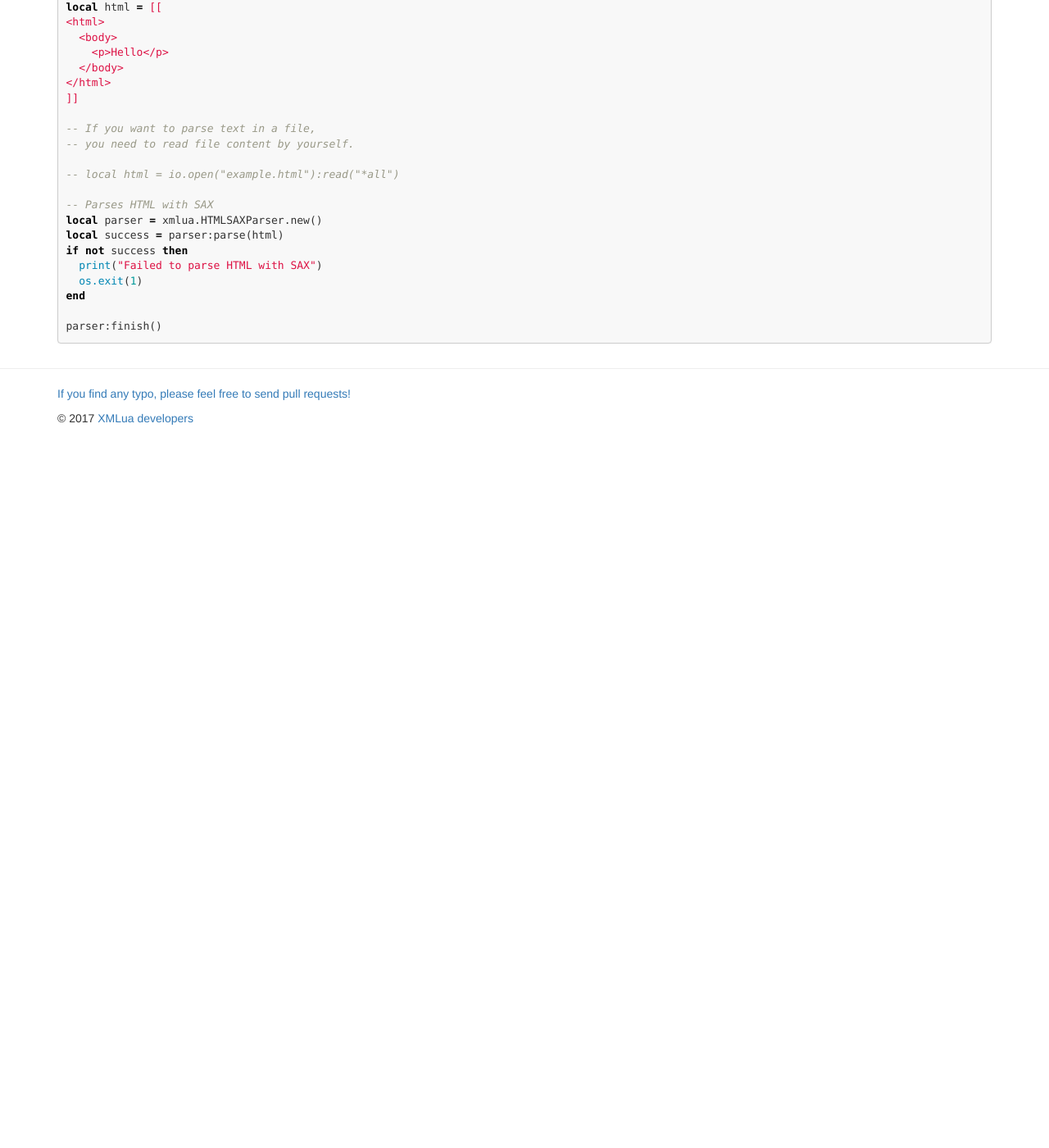
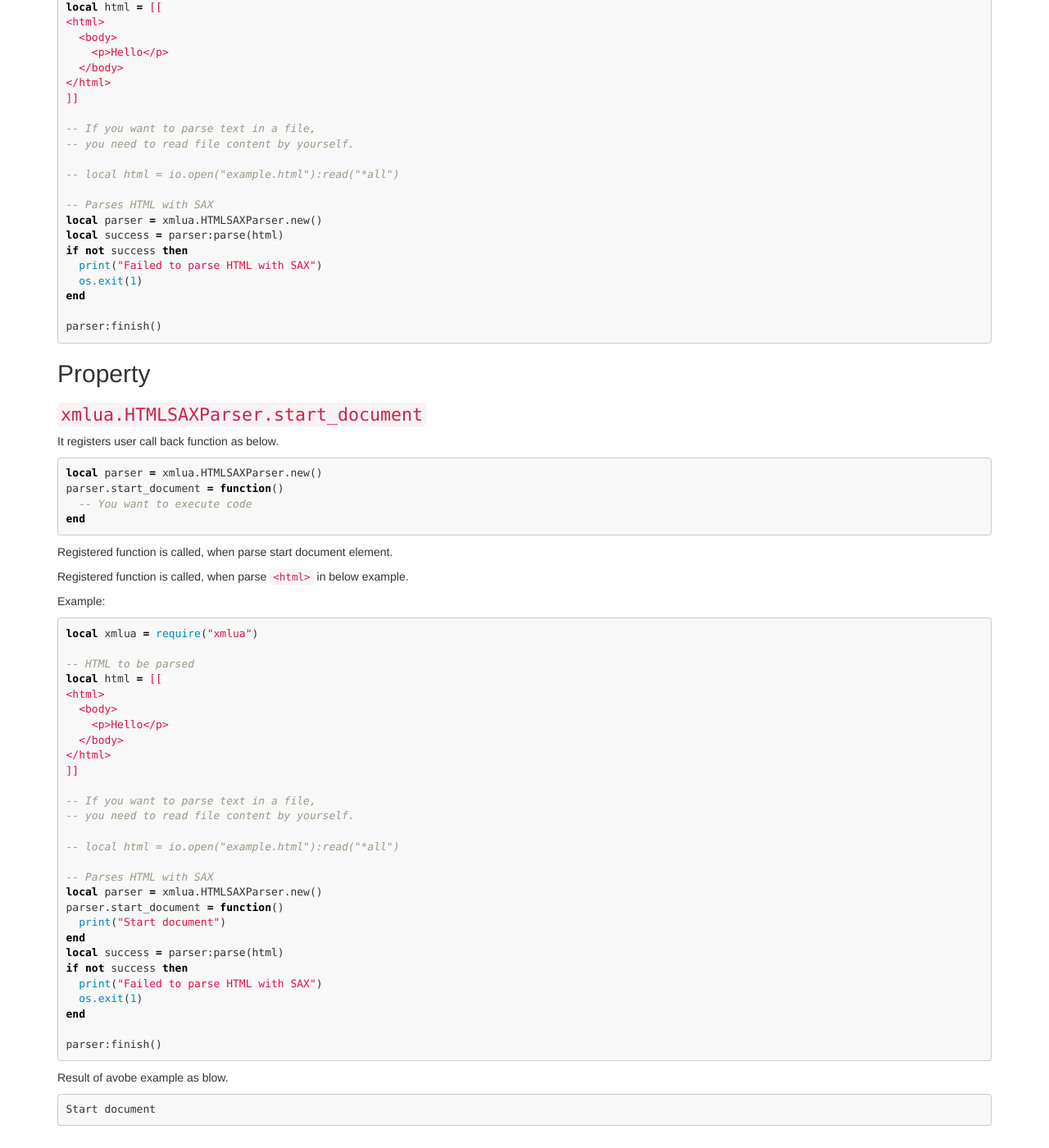
Before and after one commit to clear-code/xmlua, a Jekyll site: the page built from docs/reference/html-sax-parser.md, in a window 1280 px wide and 1400 px high, scrolled down 1701 px. Shown: the whole window at 82% size. Built offline with Jekyll 4.4.1, drawn with Linux system fonts in a browser that asks for light colours; before the commit the page ends 2231 px from its top, so only the background shows below that.

Commit message:
doc reference: add HTMLParser.start_document

````diff
--- a/docs/reference/html-sax-parser.md
+++ b/docs/reference/html-sax-parser.md
@@ -116,3 +116,59 @@ end
 
 parser:finish()
 ```
+
+## Property
+
+### `xmlua.HTMLSAXParser.start_document`
+
+It registers user call back function as below.
+
+```lua
+local parser = xmlua.HTMLSAXParser.new()
+parser.start_document = function()
+  -- You want to execute code
+end
+```
+
+Registered function is called, when parse start document element.
+
+Registered function is called, when parse `<html>` in below example.
+
+Example:
+
+```lua
+local xmlua = require("xmlua")
+
+-- HTML to be parsed
+local html = [[
+<html>
+  <body>
+    <p>Hello</p>
+  </body>
+</html>
+]]
+
+-- If you want to parse text in a file,
+-- you need to read file content by yourself.
+
+-- local html = io.open("example.html"):read("*all")
+
+-- Parses HTML with SAX
+local parser = xmlua.HTMLSAXParser.new()
+parser.start_document = function()
+  print("Start document")
+end
+local success = parser:parse(html)
+if not success then
+  print("Failed to parse HTML with SAX")
+  os.exit(1)
+end
+
+parser:finish()
+```
+
+Result of avobe example as blow.
+
+```
+Start document
+```
````
